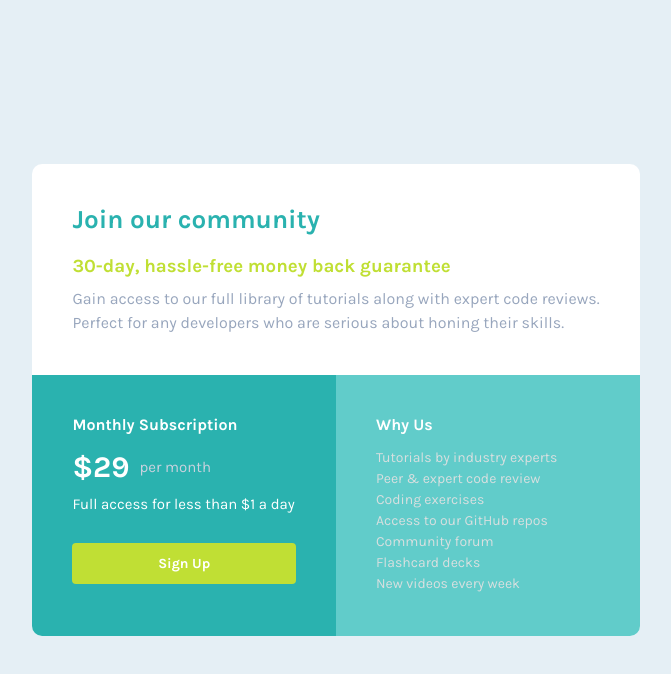
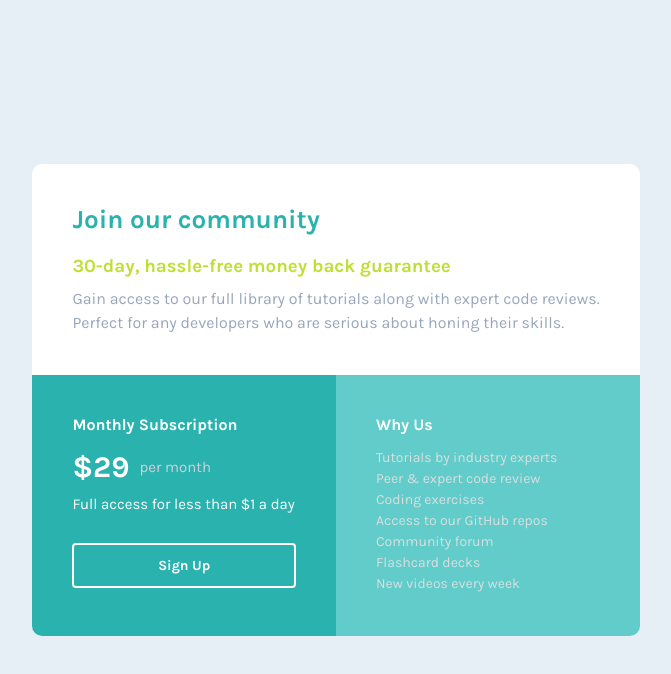
Before and after one commit to Gabriell0610/single-price, a plain HTML site: page index.html in a window 1280 px wide. In both pictures the pointer is over the link "Sign Up". Shown: the whole page, without its empty margins (304-975 px from the left). Drawn offline with Linux system fonts and the light colour scheme.

Commit message:
button:hover

```diff
--- a/style.css
+++ b/style.css
@@ -98,6 +98,15 @@ h5 span {
     font-weight: bold;
     font-size: 14px;
     padding: 12px;
+
+}
+
+a:hover {
+    background-color: hsl(179, 62%, 43%);
+    cursor: pointer;
+    border: 2px solid #fff;
+    transition: 0.2s;
+
 }
 
 .card-3 {
```
